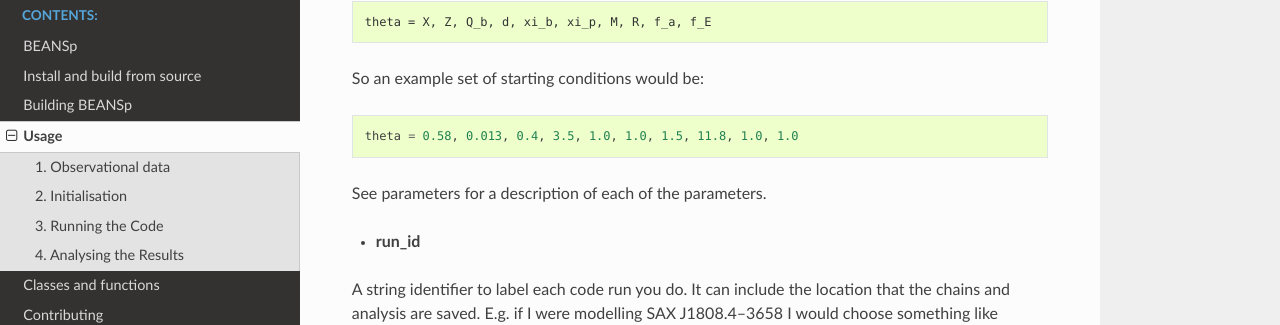
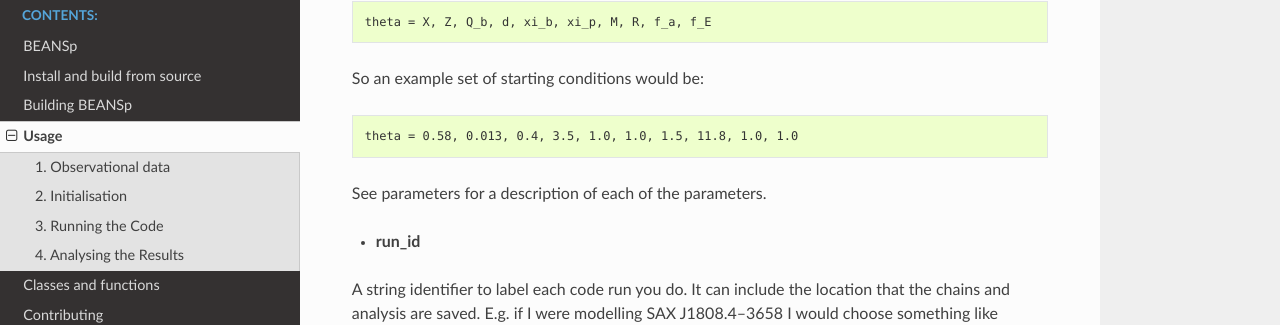
Before and after one commit to adellej/beans, a Sphinx documentation site: the page built from docs/usage.rst, in a window 1280 px wide and 900 px high, scrolled down 2123 px. Shown: the part 131-456 px from the top of the window. Built offline with Sphinx 7.4.7 and the Read the Docs theme 2.0.0, drawn with Linux system fonts in a browser that asks for light colours.

Commit message:
updated code-blocks

```diff
--- a/README.rst
+++ b/README.rst
@@ -46,13 +46,13 @@ Package installation and usage
 BEANSp is on pyPI (https://pypi.org/project/beansp/) so installation is
 easy - either system-wide, or in virtual environment:
 
-.. code-block::
+.. code-block:: console
 
     pip install beansp
 
 You can then import the main ``Beans`` module as follows:
 
-.. code-block::
+.. code-block:: python
 
     from beansp import Beans
 
--- a/docs/usage.rst
+++ b/docs/usage.rst
@@ -105,7 +105,7 @@ Sets the initial location of your walkers in parameter space.  ``theta`` include
 
 So an example set of starting conditions would be:
 
-.. code-block::
+.. code-block:: console
 
     theta = 0.58, 0.013, 0.4, 3.5, 1.0, 1.0, 1.5, 11.8, 1.0, 1.0
 
```
